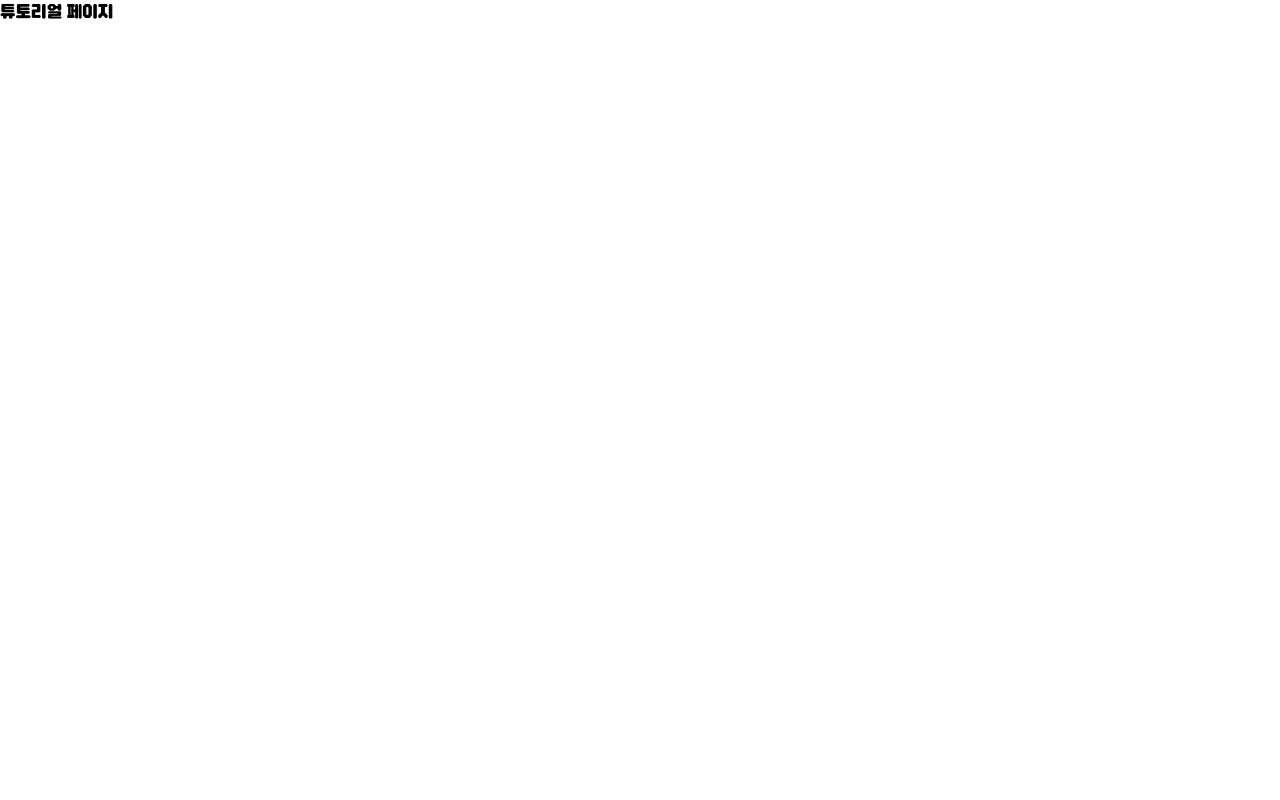
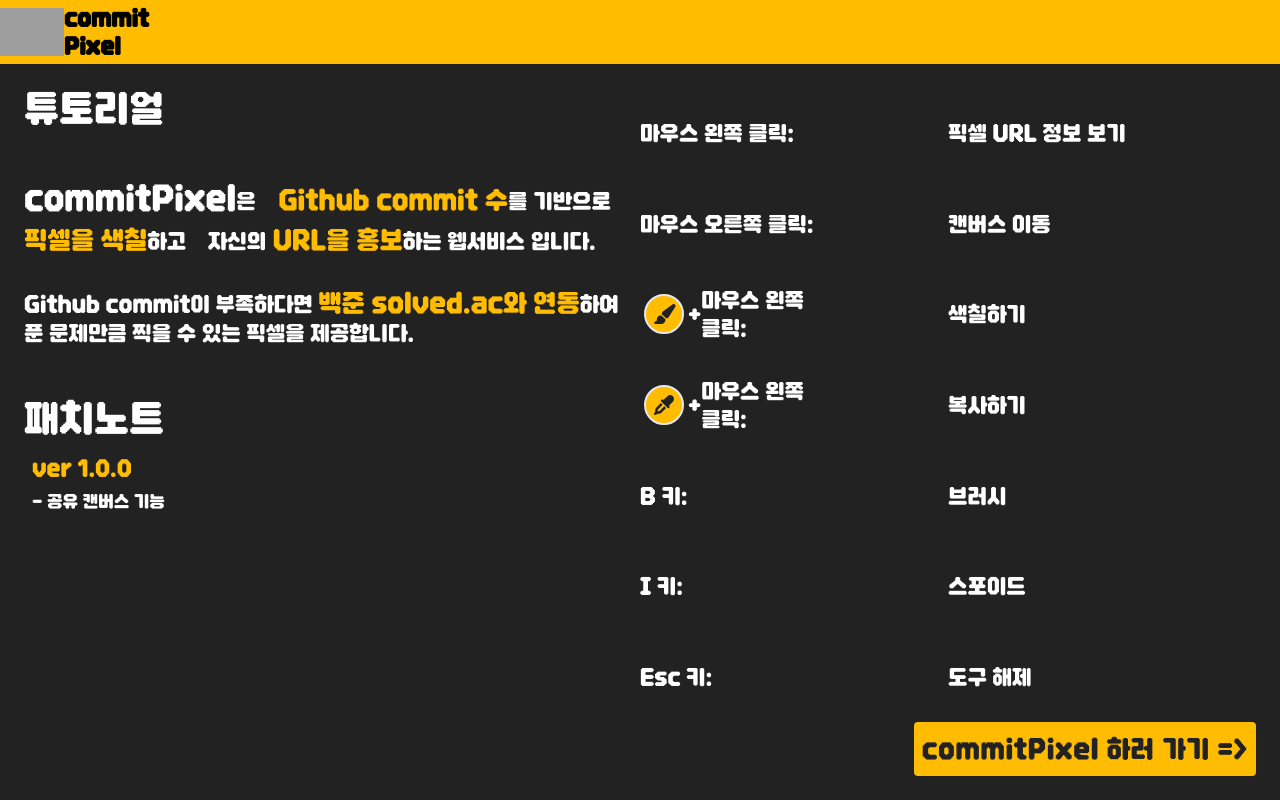
Before and after one commit to commitPIXEL/commitpixel, a Next.js app in the folder frontend/: page /tutorials in a window 1280 px wide. Built offline with nearby package versions, Linux system fonts and the light colour scheme; grey boxes are pictures that could not be loaded.

Commit message:
Add: Update frontend/src/app/browser/canvas/canvasContainer.tsx

```diff
--- /dev/null
+++ b/frontend/src/app/tutorials/moveButton.tsx
@@ -0,0 +1,18 @@
+"use client"
+import { Button } from "@mui/material";
+
+const MoveButton = () => {
+  return (<Button onClick={() => {
+    window.location.href = "/"
+  }} style={{
+    backgroundColor: "#FFBC00",
+    color: "#222222",
+    fontSize: "24px",
+    textTransform: 'none',
+  }}>
+    commitPixel 하러 가기 {"=>"}
+    </Button>
+    );
+}
+
+export default MoveButton;
--- a/frontend/src/app/tutorials/page.tsx
+++ b/frontend/src/app/tutorials/page.tsx
@@ -1,8 +1,65 @@
+"use client"
+import Nav from "../browser/nav";
+import TutorialDesc from "./tutorialDescription";
+import MoveButton from "./moveButton";
+import { faEyeDropper, faPaintBrush } from "@fortawesome/free-solid-svg-icons";
+import { FontAwesomeIcon } from "@fortawesome/react-fontawesome";
+import PatchNote from "./patchNote";
+import { useEffect } from "react";
 
 export default function tutorials () {
-  return(
+  useEffect(() => {
+    localStorage.setItem("isVisited", JSON.stringify(true));
+  }, []);
+
+  return (
     <div className="w-screen h-screen">
-      튜토리얼 페이지
+      <Nav />
+      <div className="bg-bgColor w-full h-[92%] text-white flex flex-col p-6">
+        <div className="flex w-full h-full justify-between">
+          <div className="w-[50%] flex flex-col justify-between h-full">
+            <TutorialDesc />
+            <PatchNote />
+          </div>
+          <div className="w-[50%] h-full">
+            <div className="w-full h-full grid grid-cols-2 grid-rows-7 text-xl items-center">
+              <div className="col-span-1 row-span-1">마우스 왼쪽 클릭: </div>
+              <div className="col-span-1 row-span-1">픽셀 URL 정보 보기</div>
+              <div className="col-span-1 row-span-1">마우스 오른쪽 클릭:</div>
+              <div className="col-span-1 row-span-1">캔버스 이동</div>
+              <div className="col-span-1 row-span-1 flex items-center justify-between w-[60%]">
+                <div
+                  className={`flex justify-center items-center ml-1 mr-1 p-2 text-xl border-2 rounded-full aspect-square w-10 bg-mainColor text-bgColor`}
+                >
+                  <FontAwesomeIcon icon={faPaintBrush} />
+                </div>
+                <div>+</div>
+                <div>마우스 왼쪽 클릭:</div>
+              </div>
+              <div className="col-span-1 row-span-1">색칠하기</div>
+              <div className="col-span-1 row-span-1 flex items-center justify-between w-[60%]">
+                <div
+                  className={`flex justify-center items-center ml-1 mr-1 p-2 text-xl border-2 rounded-full aspect-square w-10 bg-mainColor text-bgColor`}
+                >
+                  <FontAwesomeIcon icon={faEyeDropper} />
+                </div>
+                <div>+</div>
+                <div>마우스 왼쪽 클릭:</div>
+              </div>
+              <div className="col-span-1 row-span-1">복사하기</div>
+              <div className="col-span-1 row-span-1">B 키:</div>
+              <div className="col-span-1 row-span-1">브러시</div>
+              <div>I 키:</div>
+              <div className="col-span-1 row-span-1">스포이드</div>
+              <div className="col-span-1 row-span-1">Esc 키:</div>
+              <div className="col-span-1 row-span-1">도구 해제</div>
+              <div className="col-span-2 row-span-1 place-self-end">
+                <MoveButton />
+              </div>
+            </div>
+          </div>
+        </div>
+      </div>
     </div>
   );
 };
--- /dev/null
+++ b/frontend/src/app/tutorials/patchNote.tsx
@@ -0,0 +1,17 @@
+const PatchNote = () => {
+  return (
+    <div className="h-[55%]">
+      <div className="text-4xl">패치노트</div>
+      <div className="mt-2 h-[90%] overflow-y-scroll no-scrollbar p-2">
+        <div>
+          <div className="text-mainColor text-xl">ver 1.0.0</div>
+          <div className="mt-2 flex flex-col">
+            <div>- 공유 캔버스 기능</div>
+          </div>
+        </div>
+      </div>
+    </div>
+  );
+};
+
+export default PatchNote;
--- /dev/null
+++ b/frontend/src/app/tutorials/tutorialDescription.tsx
@@ -0,0 +1,29 @@
+const TutorialDesc = () => {
+  return (
+    <div className="h-[40%] text-xl grid grid-cols-1 grid-rows-3">
+      <div className="text-4xl mb-8 row-span-1">튜토리얼</div>
+      <div className="col-span-1 row-span-1">
+        <div>
+          <span className="text-3xl">commitPixel</span>은
+          <span className="ml-4 text-mainColor text-2xl">
+            {" "}
+            Github commit 수
+          </span>
+          를 기반으로
+        </div>
+        <div className="mt-2">
+          <span className="text-mainColor text-2xl">픽셀을 색칠</span>
+          하고<span className="mr-4"></span> 자신의
+          <span className="text-mainColor text-2xl"> URL을 홍보</span>
+          하는 웹서비스 입니다.
+        </div>
+      </div>
+      <div className="mt-4">
+        <div>Github commit이 부족하다면 <span className="text-mainColor text-2xl font">백준 solved.ac와 연동</span>하여</div>
+        <div>푼 문제만큼 찍을 수 있는 픽셀을 제공합니다.</div>
+      </div>
+    </div>
+  );
+};
+
+export default TutorialDesc;
```
